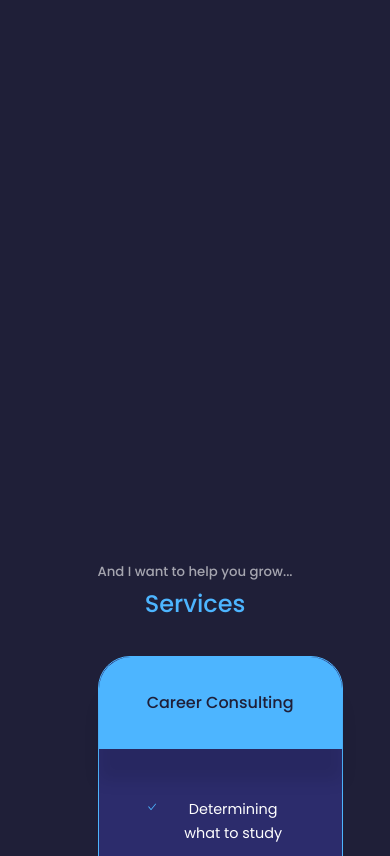
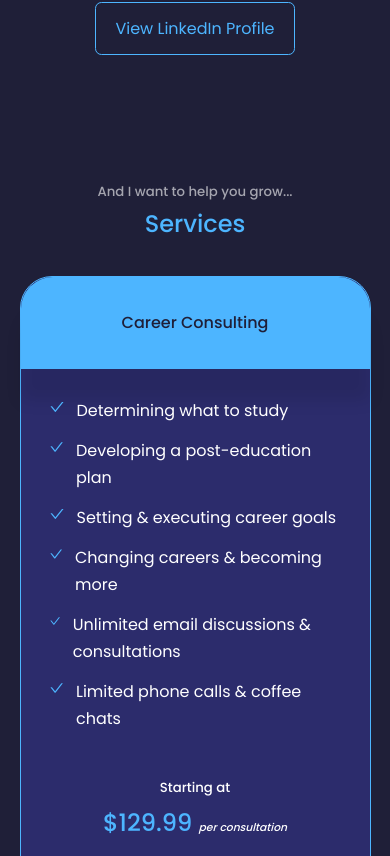
Before and after one commit to brandonrhayes/modernsite, a React (Create React App) app: page / in a window 390 px wide. Shown: the part 2760-3616 px from the top of the page. Built offline with nearby package versions, Linux system fonts and the light colour scheme.

Commit message:
UI Fixes, more tooltips

```diff
--- a/src/components/about/about.scss
+++ b/src/components/about/about.scss
@@ -105,7 +105,7 @@ body {
   display: grid;
   place-items: center;
   margin-bottom: 1rem;
-  max-height: 1000px;
+  max-height: max-content;
 }
 
 .btn2 {
@@ -137,10 +137,15 @@ body {
     display: none;
 }
 
+.show {
+    bottom: 2rem;
+}
+
+
 .show:target {display: none;}
 .show:target ~ .hide {display: block;}
 .show:target ~ .panel {
-   max-height: 900px;
+   max-height: max-content;
 }
 .show:target ~ .fade {
   display: none;
@@ -205,6 +210,4 @@ body {
     .panel-wrapper {
         width: 95%
     }
-
-
 }
--- a/src/components/experience/Experience.jsx
+++ b/src/components/experience/Experience.jsx
@@ -6,7 +6,8 @@ import LinkedInBadge from './LinkedInBadge'
 const Experience = () => {
   return (
     //https://www.youtube.com/watch?app=desktop&v=G-Cr00UYokU
-    <section id='experience' className='experience__container'>
+    <div className='experience__container'>
+      <section id='experience'>
         <h5>I happen to love learning...</h5>
         <h2>Experience</h2>
         <p>I'm all about efficiency...</p>
@@ -25,6 +26,7 @@ const Experience = () => {
           <a href="https://linkedin.com/in/brandonrhayes" target="_blank" rel="noreferrer" className='btn'> View LinkedIn Profile</a>
         </div>
       </section>
+    </div>
   )
 }
 
--- a/src/components/experience/experience.css
+++ b/src/components/experience/experience.css
@@ -1,3 +1,7 @@
+.experience__container {
+    height: 400px;
+}
+
 p {
     position: relative;
     text-align: center;
--- a/src/components/header/HeaderSocials.jsx
+++ b/src/components/header/HeaderSocials.jsx
@@ -1,19 +1,33 @@
 import React from 'react'
+import Tooltip from '@mui/material/Tooltip';
 import {FaInstagram} from 'react-icons/fa'
 import {FaLinkedinIn} from 'react-icons/fa'
 import {FaTwitter} from 'react-icons/fa'
 import {FaGoodreadsG} from 'react-icons/fa'
 import {FaGithub} from 'react-icons/fa'
 
-
 const HeaderSocials = () => {
   return (
     <div className='header__socials'>
+      <Tooltip className='tooltip' title = 'Connect with Brandon on LinkedIn'>
         <a href="https://linkedin.com/in/brandonrhayes" target="_blank" rel="noreferrer"><FaLinkedinIn size={35}/></a>
+      </Tooltip>
+
+      <Tooltip className='tooltip' title = 'Connect with Brandon on Instagram'>
         <a href="https://www.instagram.com/brandonrhayes" target="_blank" rel="noreferrer"><FaInstagram size={35}/></a>
+      </Tooltip>
+
+      <Tooltip className='tooltip' title = 'Connect with Brandon on Twitter'>
         <a href="https://twitter.com/brandonrhayes" target="_blank" rel="noreferrer"><FaTwitter size={35}/></a>
+      </Tooltip>
+
+      <Tooltip className='tooltip' title = 'Checkout what Brandon is Reading'>
         <a href="https://www.goodreads.com/brandonrhayes" target="_blank" rel="noreferrer"><FaGoodreadsG size={35}/></a>
+      </Tooltip>
+
+      <Tooltip className='tooltip' title = 'Checkout what Brandon has been Developing'>
         <a href="https://www.github.com/brandonrhayes" target="_blank" rel="noreferrer"><FaGithub size={35}/></a>
+      </Tooltip>
     </div>
   )
 }
--- a/src/components/services/services.css
+++ b/src/components/services/services.css
@@ -6,7 +6,7 @@
 
 .service {
     background: var(--color-bg-variant);
-    border-radius: 2rem 2rem 0 0;
+    border-radius: 2rem;
     border: 1px solid var(--color-primary);
     height: fit-content;
     transition: var(--transition);
@@ -84,13 +84,33 @@ p {
     justify-content: center;
 }
 
+.service__list p {
+    text-align: left;
+    font-size: 1rem;
+}
+
 /* ================ MEDIA QUERIES (MEDIUM DEVICES) ================ */
 @media screen and (max-width: 1024px) {
     .services__container{
-        grid-template-columns: repeat(1, minmax(0, 1fr));
-        max-width: 50%;
-        gap: 2rem;
+        grid-template-columns: repeat(3, minmax(0, 1fr));
+        gap: 1rem;
     }
+
+    .service__head h3 {
+        font-size: .8rem;
+    }
+
+    .service__list {
+        padding: .5rem;
+    }
+
+    .service__list li {
+        display: flex;
+        margin: .5rem;
+        gap: .5rem;
+        margin-bottom: 0.8rem;
+    }
+
  }
 
  /* ================ MEDIA QUERIES (SMALL DEVICES) ================ */
@@ -99,4 +119,19 @@ p {
         grid-template-columns: 1fr;
         gap: 1.5rem;
     }
+
+    .service__head h3 {
+        font-size: 1rem;
+    }
+
+    .service__list {
+        padding: 1.5rem;
+    }
+
+    .service__list li {
+        display: flex;
+        margin: .25rem;
+        gap: .75rem;
+        margin-bottom: 0.8rem;
+    }
  }
```
Lines whose indentation alone changed are shown as unchanged.
